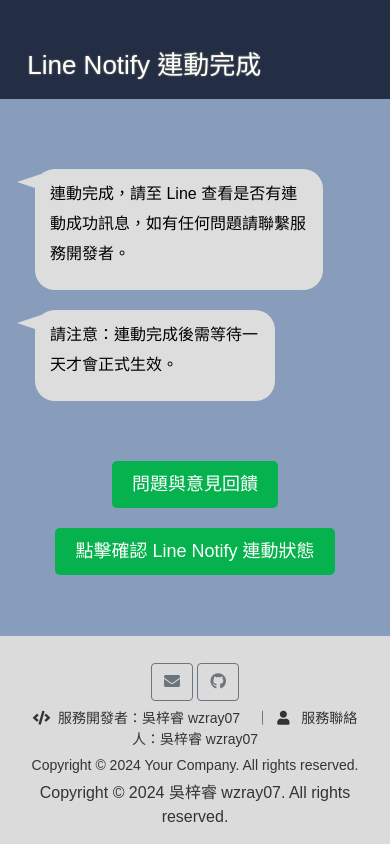
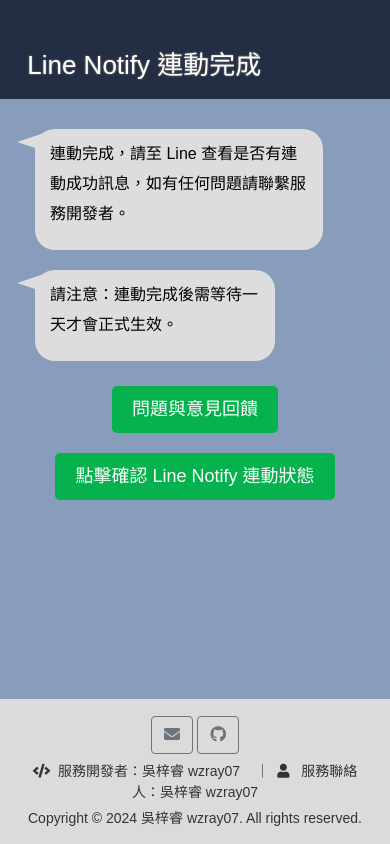
Before and after one commit to wzray07/NCNU_Notify, a plain HTML site: page oauth/templates/callback.html in a window 390 px wide. Drawn offline with nearby package versions, Linux system fonts and the light colour scheme.

Commit message:
Adjust layout

```diff
--- a/oauth/templates/callback.html
+++ b/oauth/templates/callback.html
@@ -47,7 +47,7 @@
             border-radius: 5px;
             cursor: pointer;
             transition: all 0.3s ease;
-            margin:20px 20px 0px 20px;
+            margin:5px 15px 15px 15px;
         }
         .btn-confirm:hover {
             background-color: #069D45;
@@ -74,7 +74,7 @@
             text-align: center;
             transition: bottom 0.3s ease; /* 添加過渡效果 */
             margin-top: 20px;
-            padding:20px 20px 10px 20px;
+            padding:10px 20px 10px 20px;
         }
         footer a {
             color: #333;
@@ -162,6 +162,13 @@
             .footer p {
                 font-size:14px;
             }
+            .container {
+                padding-top:0px;
+            }
+            .note {
+                padding:20px 20px 0px 20px;
+                margin-top: 10px;
+            }
         }
 
     </style>
@@ -197,11 +204,10 @@
                 </div>
                 <div class="col-md-12">
                     <p><i class="fas fa-code"></i>&nbsp; 服務開發者：吳梓睿 wzray07 &nbsp;&nbsp; ｜ &nbsp;<i class="fas fa-user"></i>&nbsp; &nbsp;服務聯絡人：吳梓睿 wzray07</p>
-                    <p>Copyright © 2024 Your Company. All rights reserved.</p>
+                    <p class="text-center">Copyright © 2024 吳梓睿 wzray07. All rights reserved.</p>
                 </div>
             </div>
         </div>
-        <p class="text-center">Copyright © 2024 吳梓睿 wzray07. All rights reserved.</p>
     </footer>
 
 
```
Also changed, not shown: oauth/templates/error.html (+3 -0 lines).
